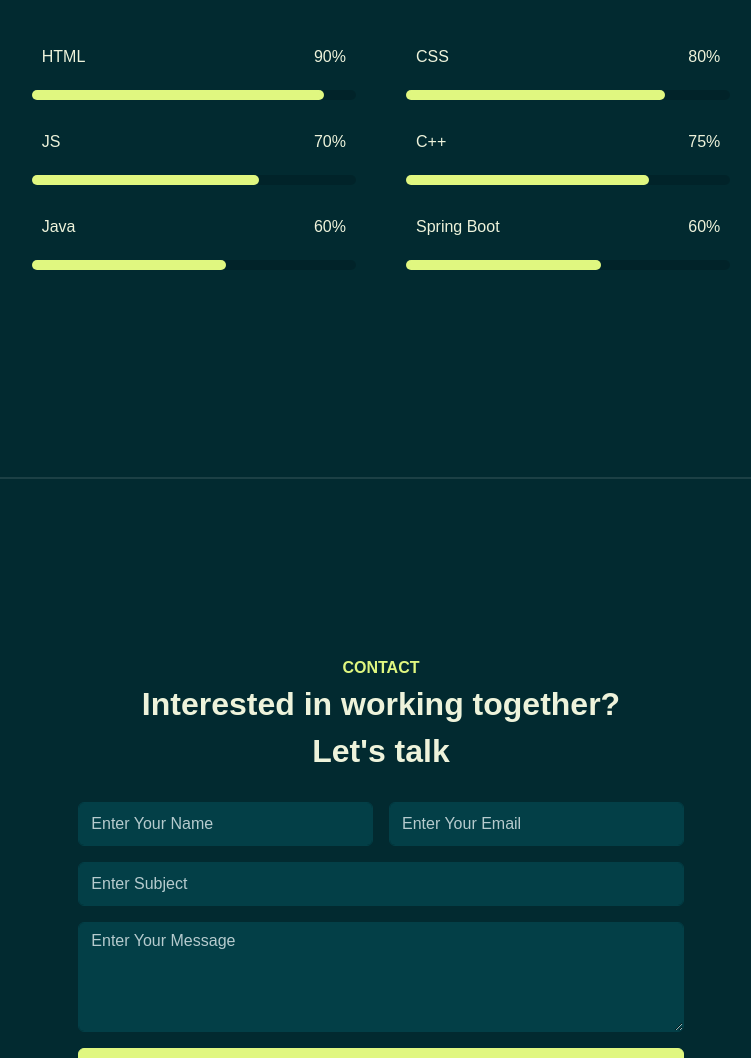
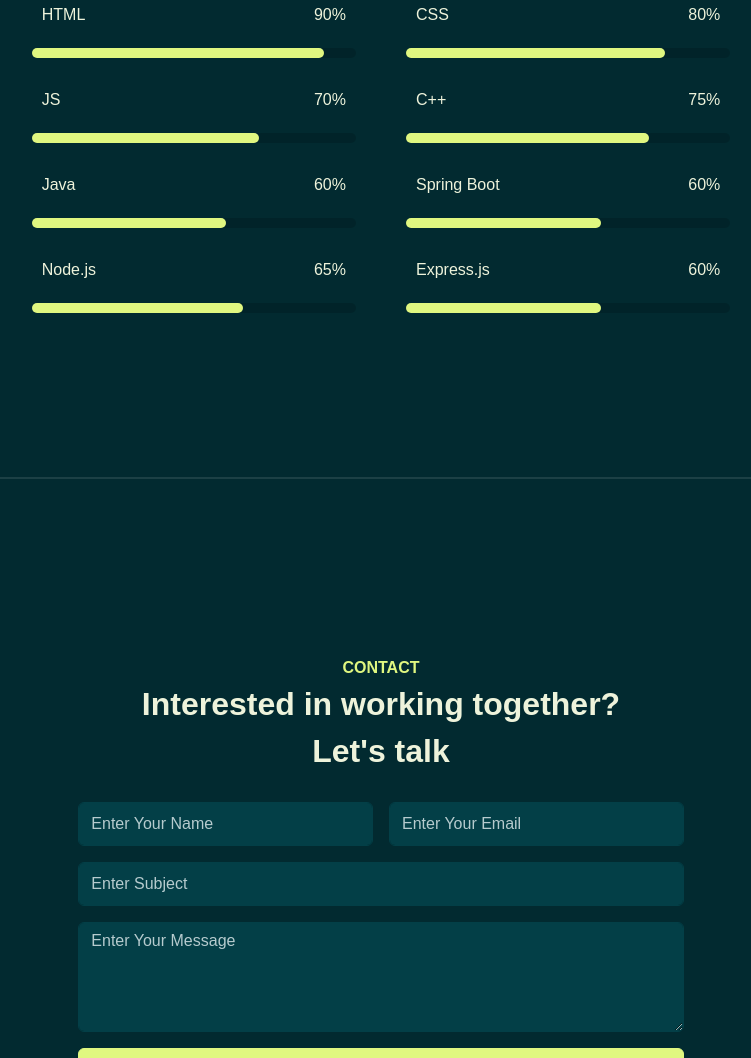
Before and after one commit to TARUNPRASAT/tarunprasat.github.io, a plain HTML site: page index.html in a window 1280 px wide. Shown: the part 2721-3779 px from the top of the page, without its empty margins (379-1130 px from the left). Drawn offline with nearby package versions, Linux system fonts and the light colour scheme; a web font is replaced by a local one.

Commit message:
Update index.html

```diff
--- a/index.html
+++ b/index.html
@@ -238,6 +238,24 @@
                         <span class="spring"></span>
                     </div>
                 </div>
+                <div class="skill_bar">
+                    <div class="info">
+                        <p>Node.js</p>
+                        <P>65%</P>
+                    </div>
+                    <div class="bar">
+                        <span class="node"></span>
+                    </div>
+                </div>
+                <div class="skill_bar">
+                    <div class="info">
+                        <p>Express.js</p>
+                        <P>60%</P>
+                    </div>
+                    <div class="bar">
+                        <span class="express"></span>
+                    </div>
+                </div>
               </div>
             </div>
         </section>
```
